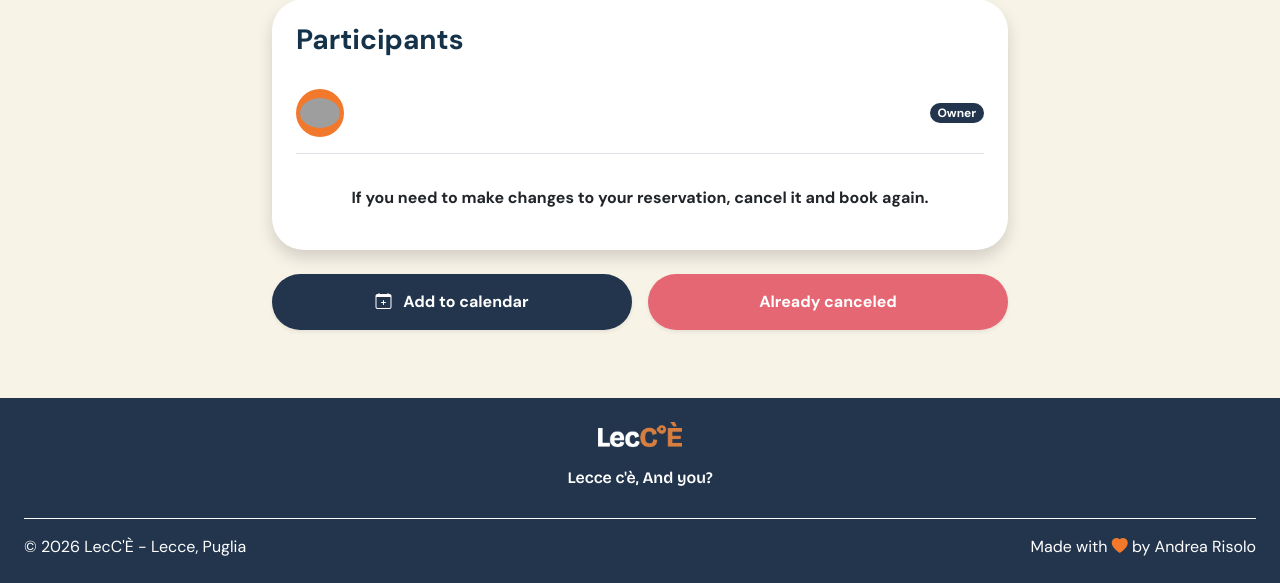
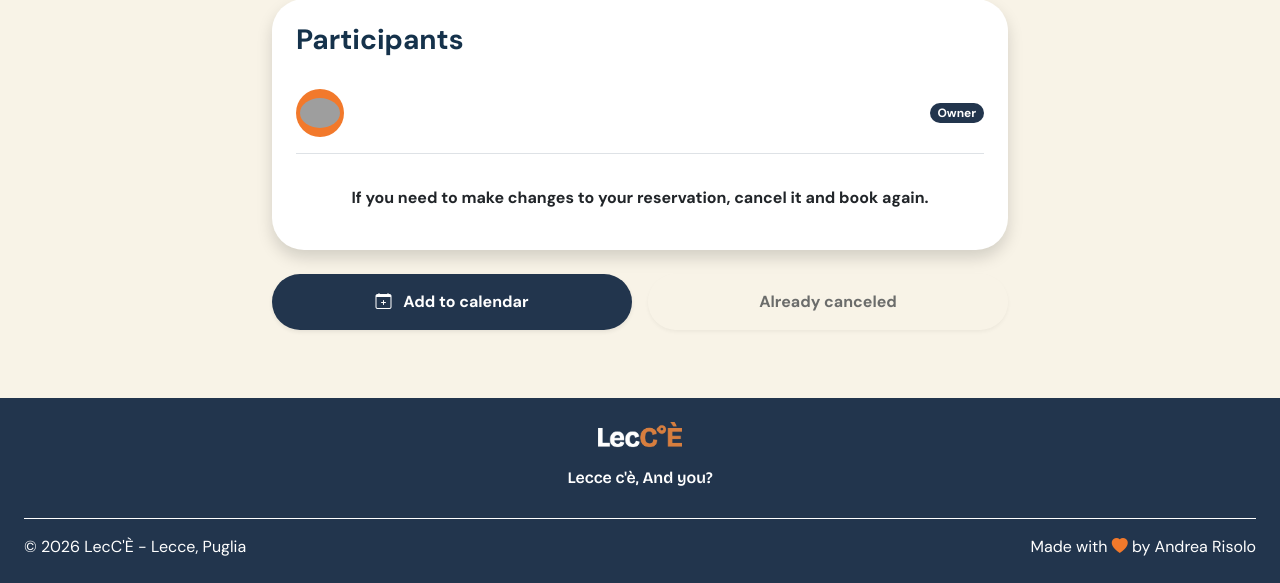
Before and after one commit to NotNandRea/lec-ce, a Flask app: template templates/reservation.html in a window 1280 px wide. Shown: the part 737-1320 px from the top of the page. Run offline with Flask 3, Linux system fonts and the light colour scheme; the template is opened without the code that fills it, so the values that code supplies are empty; grey boxes are pictures that could not be loaded.

Commit message:
Fix: fix already canceled button

```diff
--- a/templates/reservation.html
+++ b/templates/reservation.html
@@ -324,10 +324,10 @@
                         </button>
                     </form>
                     {% else %}
-                    <span class="btn lecce-btn lecce-negative-background shadow-sm w-100 py-3 fw-bold"
-                        id="cancelButton">
+                    <button type="button" class="btn lecce-btn lecce-negative-background shadow-sm w-100 py-3 fw-bold"
+                        id="cancelButton" disabled>
                         Already canceled
-                    </span>
+                    </button>
                     {% endif %}
                 </div>
 
```
